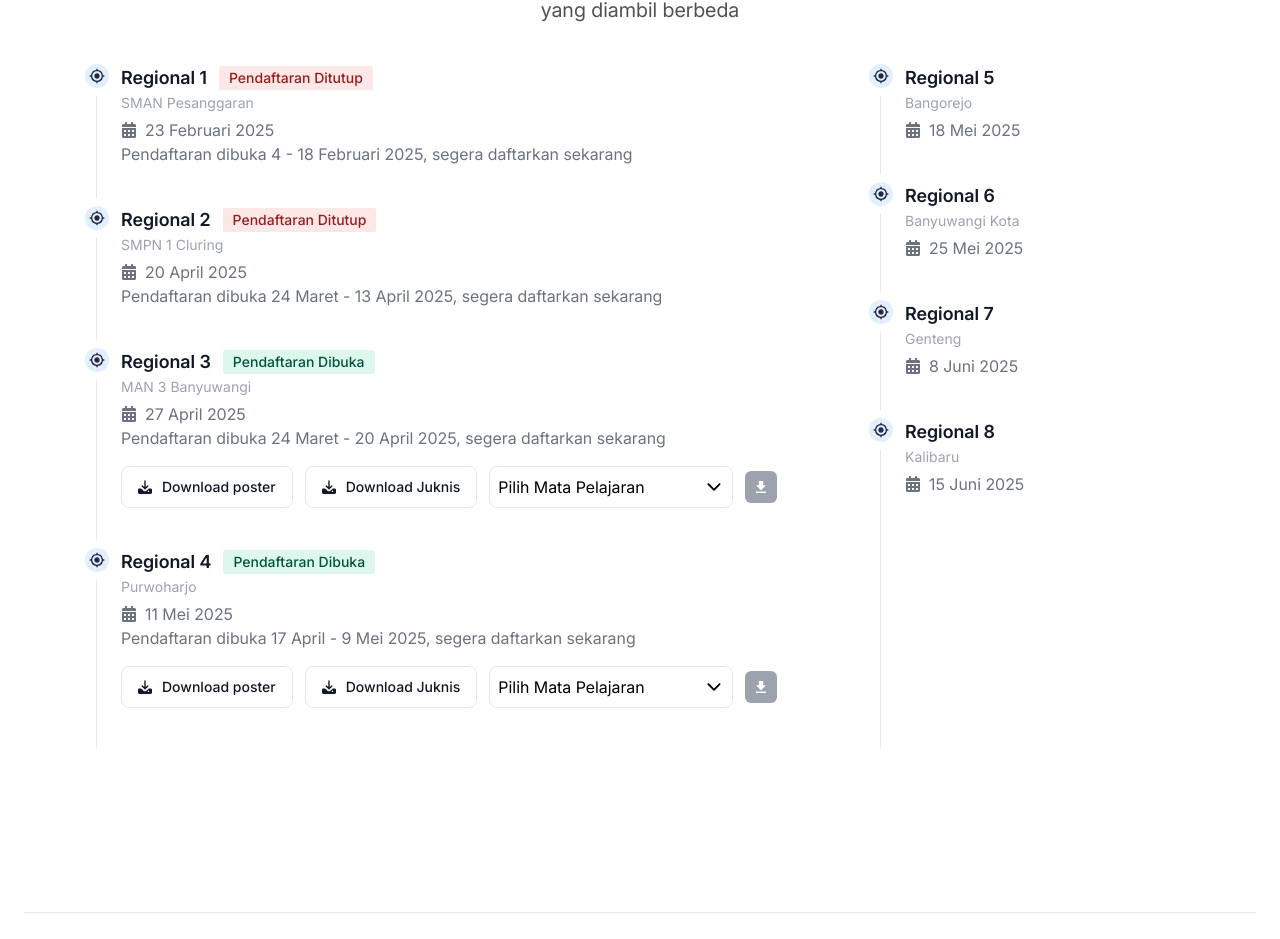
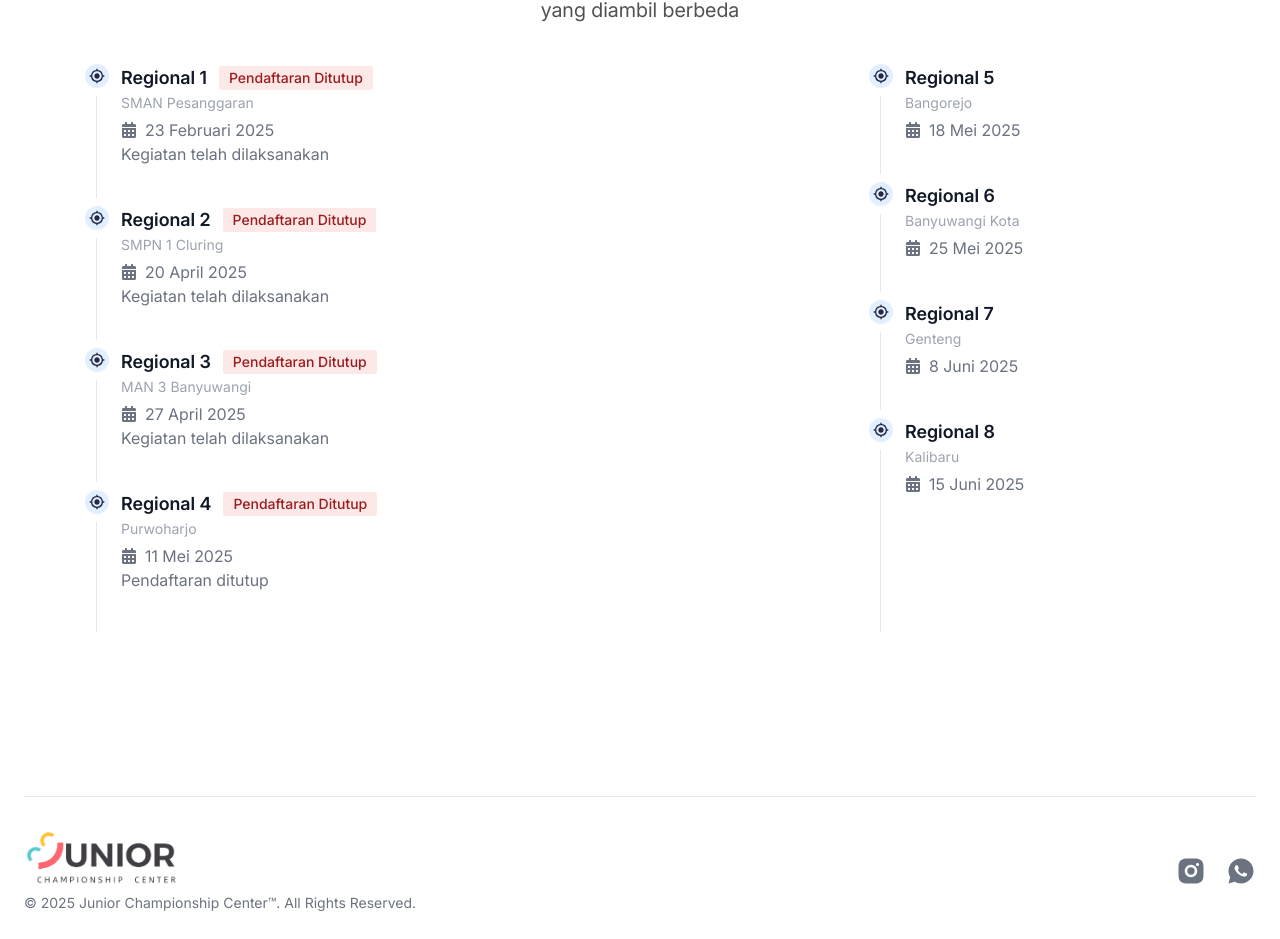
Before and after one commit to Firay24/JD-FiraYusiRukmana-jcc-frontend, a Next.js app: page / in a window 1280 px wide. Shown: the part 1112-2051 px from the top of the page. Built offline with nearby package versions, Linux system fonts and the light colour scheme.

Commit message:
fix(data): update regional event status
- Changed event status to false
- Updated event descriptions
- Updated registration status

```diff
--- a/src/app/member/event/data.ts
+++ b/src/app/member/event/data.ts
@@ -52,7 +52,7 @@ export const eventsDummy = [
     date: "11 Mei 2025",
     time: "07.00 - 15.00 WIB",
     color: "bg-blue-500",
-    status: true,
+    status: false,
   },
   // {
   //   id: 6,
--- a/src/data/regional.ts
+++ b/src/data/regional.ts
@@ -11,7 +11,7 @@ export const regionalTimeline: IRegionalTimeline[] = [
     location: "SMAN Pesanggaran",
     path: "/posterRegional1.png",
     juknis: "/juknis-regional1.pdf",
-    description: "Pendaftaran dibuka 4 - 18 Februari 2025, segera daftarkan sekarang",
+    description: "Kegiatan telah dilaksanakan",
     kisikisi: [
       {
         label: "Matematika",
@@ -41,7 +41,7 @@ export const regionalTimeline: IRegionalTimeline[] = [
     location: "SMPN 1 Cluring",
     path: "/posterRegional2.png",
     juknis: "/juknis-season1.pdf",
-    description: "Pendaftaran dibuka 24 Maret - 13 April 2025, segera daftarkan sekarang",
+    description: "Kegiatan telah dilaksanakan",
     kisikisi: [
       {
         label: "Matematika",
@@ -67,11 +67,11 @@ export const regionalTimeline: IRegionalTimeline[] = [
     address: "Srono",
     date: 1745727210,
     status: true,
-    regis: true,
+    regis: false,
     location: "MAN 3 Banyuwangi",
     path: "/posterRegional3.png",
     juknis: "/juknis-season1.pdf",
-    description: "Pendaftaran dibuka 24 Maret - 20 April 2025, segera daftarkan sekarang",
+    description: "Kegiatan telah dilaksanakan",
     kisikisi: [
       {
         label: "Matematika",
@@ -127,11 +127,11 @@ export const regionalTimeline: IRegionalTimeline[] = [
     address: "Purwoharjo",
     date: 1746936810,
     status: true,
-    regis: true,
+    regis: false,
     location: "Purwoharjo",
     path: "/posterRegional5.png",
     juknis: "/juknis-season1.pdf",
-    description: "Pendaftaran dibuka 17 April - 9 Mei 2025, segera daftarkan sekarang",
+    description: "Pendaftaran ditutup",
     kisikisi: [
       {
         label: "Matematika",
```
